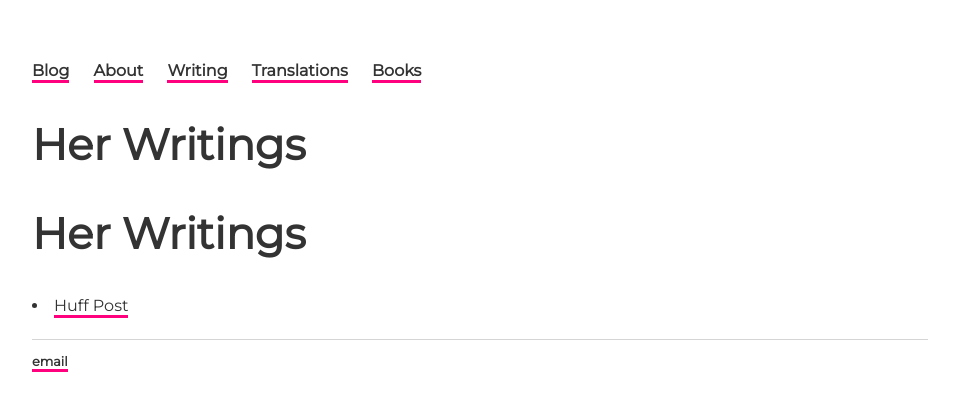
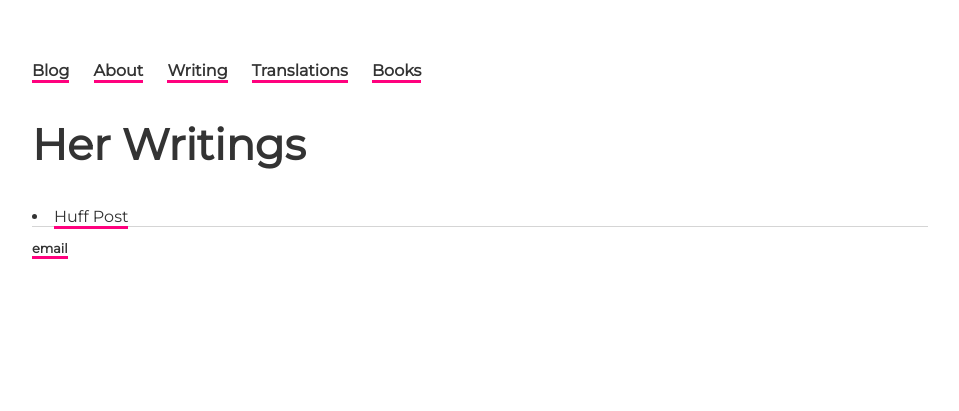
Before and after one commit to ariesti/ariesti.github.io, a Jekyll site: the page built from writing/index.md, in a window 1280 px wide. Shown: the top 411 px of the page, without its empty margins (160-1119 px from the left). Built offline with Jekyll 4.4.1, drawn with Linux system fonts in a browser that asks for light colours.

Commit message:
Update index.md

```diff
--- a/writing/index.md
+++ b/writing/index.md
@@ -2,6 +2,5 @@
 layout: page
 title: Her Writings
 ---
-<h2>{{page.title}}</h2>
-<p>
+
 <li><a href="01_HuffPost.md">Huff Post</a></li>
```
